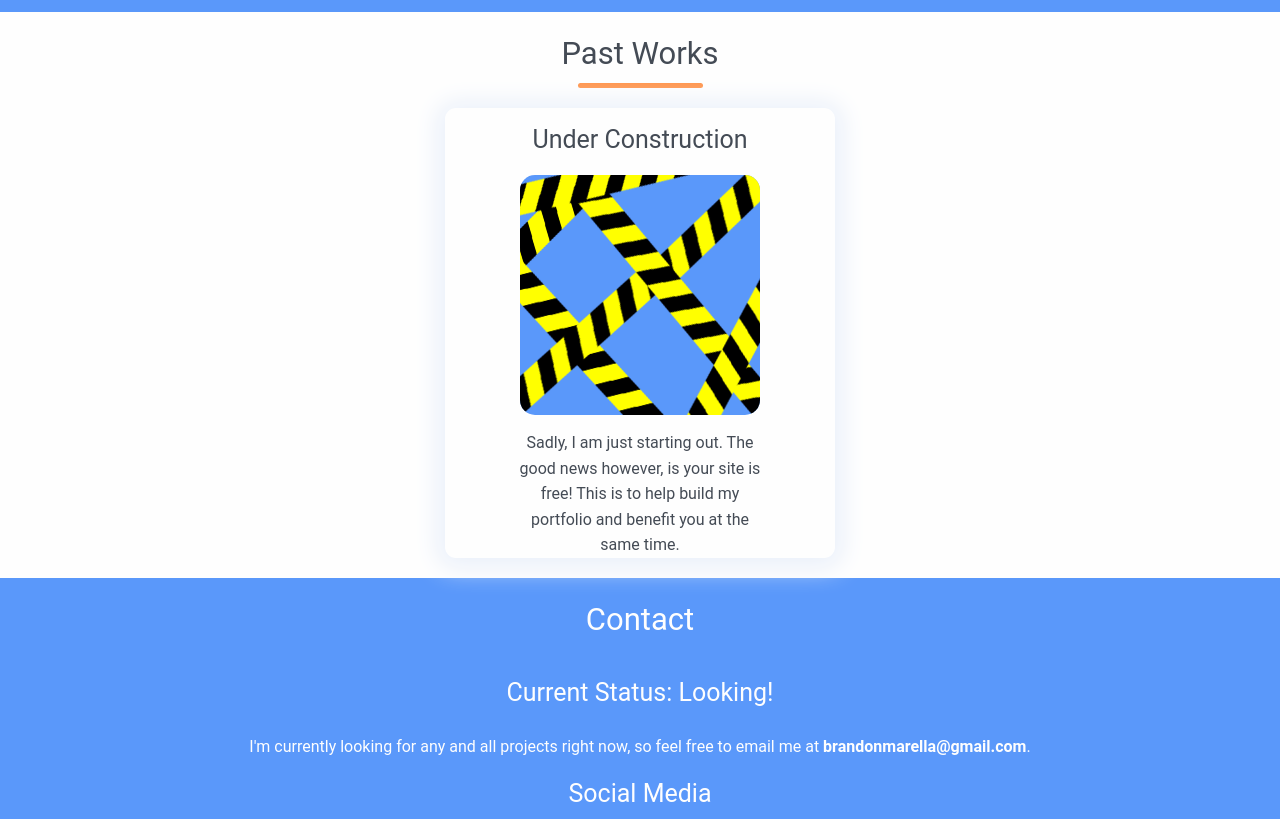
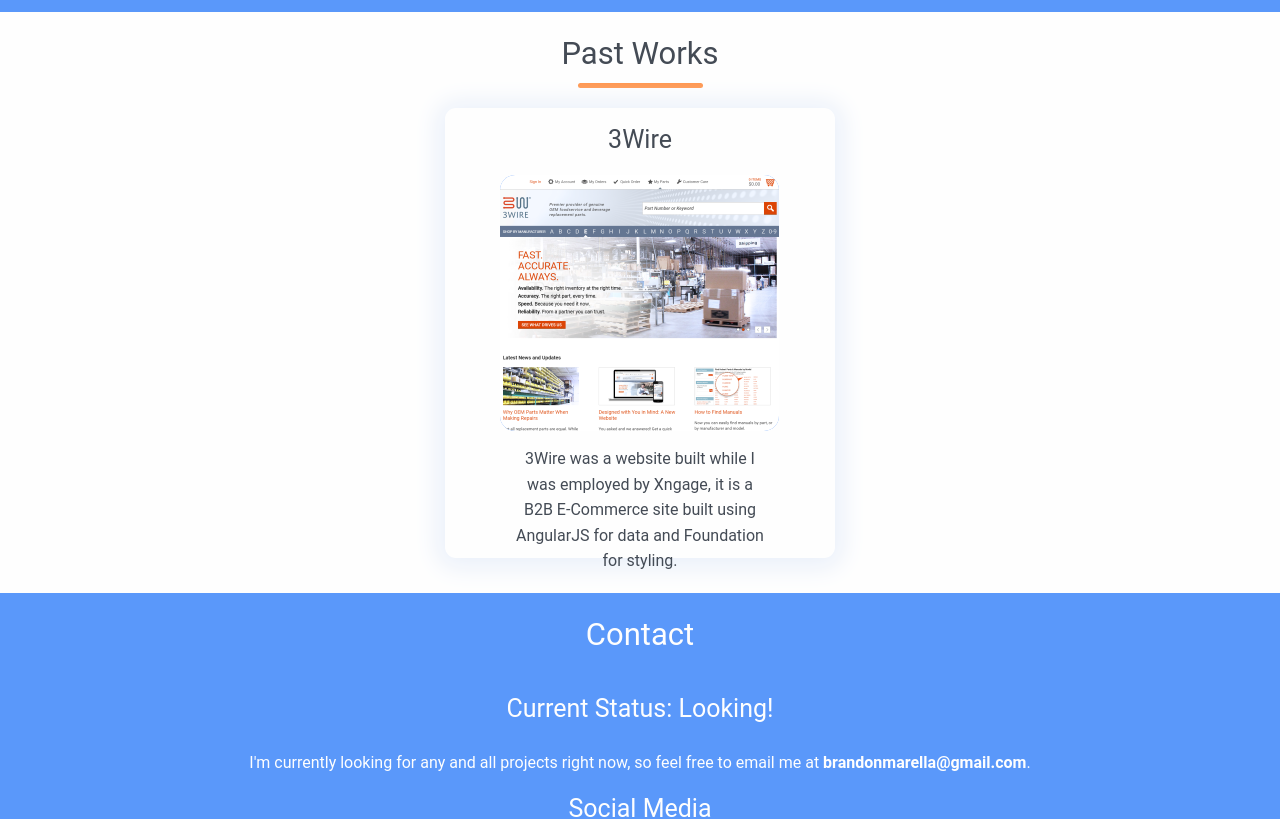
Before and after one commit to MarellaB/MarellaB.github.io, a website: page index.html in a window 1280 px wide. Shown: the part 1120-1939 px from the top of the page. Drawn offline with nearby package versions, Linux system fonts and the light colour scheme.

Commit message:
Updated past works.
Added 3Wire to past works.

```diff
--- a/index.html
+++ b/index.html
@@ -100,12 +100,12 @@
         </div>
         <div class="column small-12 text-center card-row">
           <div class="card small-12 medium-4">
-            <h4 class="text-center">Under Construction</h4>
-            <img src="./etc/Construction.png" alt="Under Construction">
+            <h4 class="text-center">3Wire</h4>
+            <img src="./etc/3Wire.png" alt="3Wire">
             <p>
-              Sadly, I am just starting out. The good news however, is your site
-                is free! This is to help build my portfolio and benefit you at the
-                same time.
+              3Wire was a website built while I was employed by Xngage, it is a
+                B2B E-Commerce site built using AngularJS for data and Foundation
+                for styling.
             </p>
           </div>
         </div>
```
